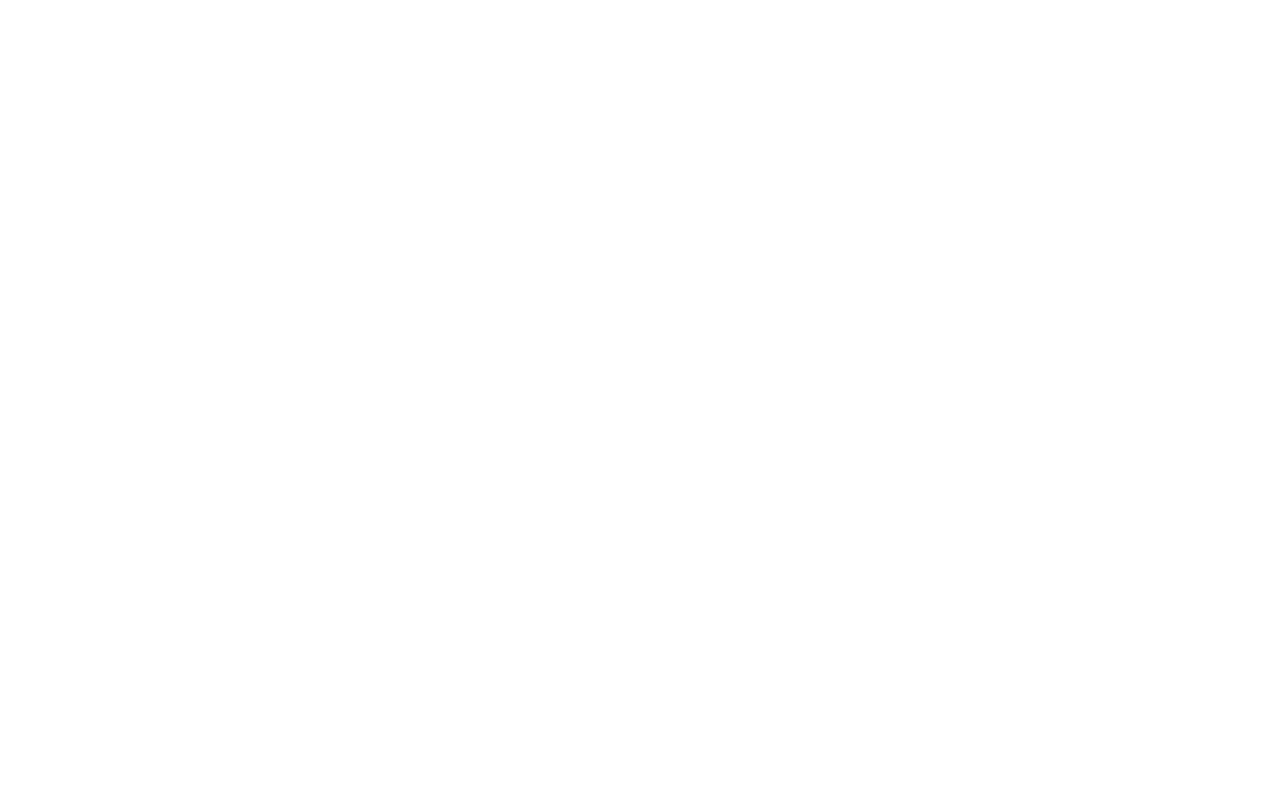
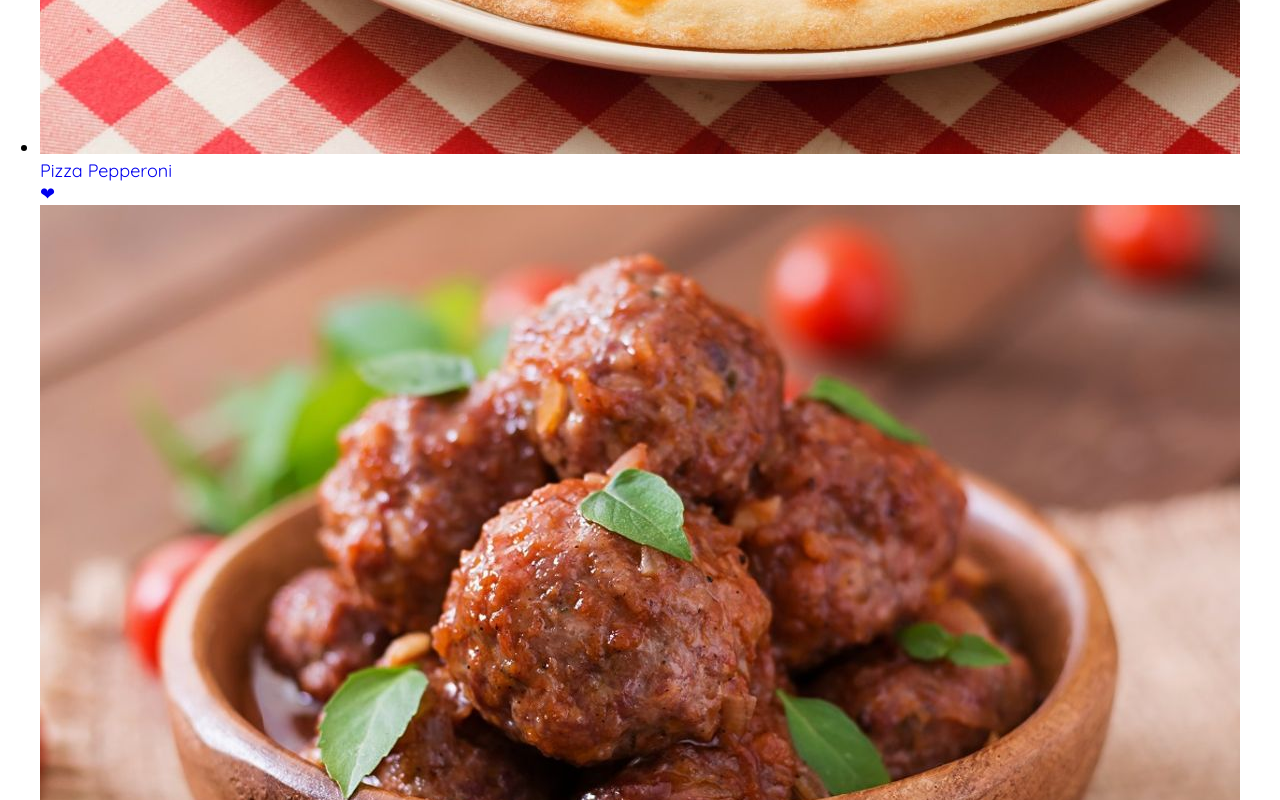
Before and after one commit to ARUNPRASAD-S/Food-Ordering-Application, an Angular app: page / in a window 1280 px wide. Shown: the part 780-1580 px from the top of the page. Before the commit the page ends 800 px from the top, so only its background shows below. Built offline with nearby package versions, Linux system fonts and the light colour scheme.

Commit message:
added home component

```diff
--- a/package.json
+++ b/package.json
@@ -18,6 +18,8 @@
     "@angular/platform-browser": "^15.1.0",
     "@angular/platform-browser-dynamic": "^15.1.0",
     "@angular/router": "^15.1.0",
+    "angular-star-rating": "^7.0.0",
+    "ng-starrating": "^1.0.20",
     "rxjs": "~7.8.0",
     "tslib": "^2.3.0",
     "zone.js": "~0.12.0"
--- a/src/app/app.component.html
+++ b/src/app/app.component.html
@@ -1 +1,2 @@
 <app-headers></app-headers>
+<app-home></app-home>
--- /dev/null
+++ b/src/app/components/pages/home/home.component.html
@@ -0,0 +1,13 @@
+<ul>
+    <li *ngFor="let food of foods">
+        <a routerLink="/food/{{food.id}}">
+            <img [src]="food.imageUrl" [alt]="food.name">
+            <div class="content">
+                <div class="name">
+                    {{food.name}}
+                </div>
+                <span class="favourite {{food.favourite?'':'Not Favourite'}}">❤</span>
+            </div>
+        </a>
+    </li>
+</ul>
--- /dev/null
+++ b/src/app/components/pages/home/home.component.ts
@@ -0,0 +1,17 @@
+import { Component, OnInit } from '@angular/core';
+import { FoodService } from 'src/app/services/food.service';
+import { Food } from '../../shared/model/Food';
+
+@Component({
+  selector: 'app-home',
+  templateUrl: './home.component.html',
+  styleUrls: ['./home.component.css']
+})
+export class HomeComponent implements OnInit {
+  foods: Food[] = [];
+  constructor(private foodService: FoodService) {
+    this.foods = this.foodService.getAll();
+  }
+  ngOnInit(): void {
+  }
+}
```
Also changed, not shown: src/app/app.module.ts (+6 -4 lines), src/app/components/pages/home/home.component.css (added), 1 other file (tests, documents, lock files or other folders).
